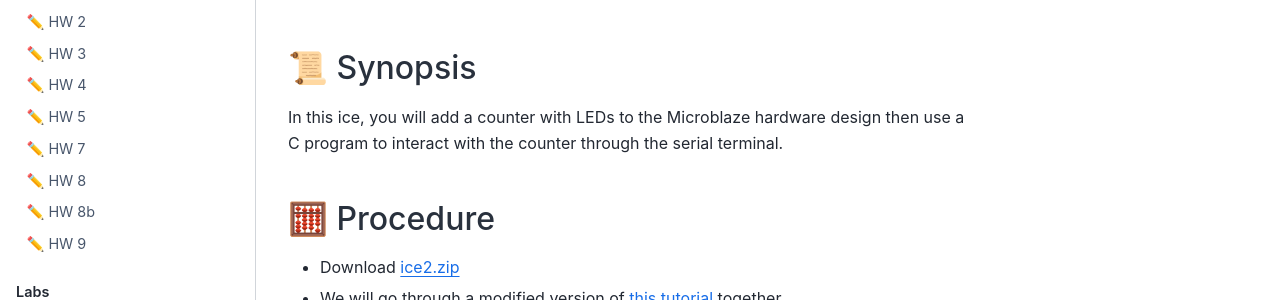
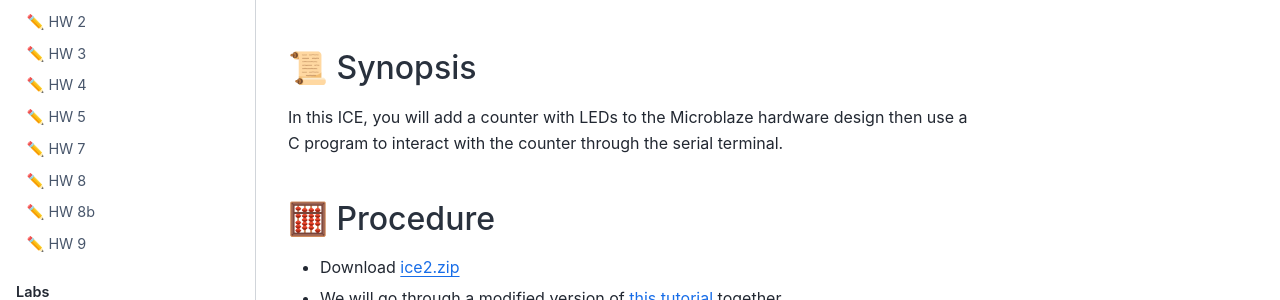
Before and after one commit to USAFA-ECE/ece383, a Jupyter Book: the page built from book/Assignments/ice2.md, in a window 1280 px wide and 900 px high. Shown: the part 308-608 px from the top of the window. Built offline with Jupyter Book 1.0.4 settings and Sphinx 7.4.7 and the Sphinx Book theme 1.1.4, drawn with Linux system fonts in a browser that asks for light colours; pages that are not in the unit, such as notebooks, are missing from menus.

Commit message:
Update ice2.md

```diff
--- a/book/Assignments/ice2.md
+++ b/book/Assignments/ice2.md
@@ -6,7 +6,7 @@
 
 ## 📜 Synopsis
 
-In this ice, you will add a counter with LEDs to the Microblaze hardware design then use a C program to interact with the counter through the serial terminal.
+In this ICE, you will add a counter with LEDs to the Microblaze hardware design then use a C program to interact with the counter through the serial terminal.
 
 ## 🧮 Procedure
 
```
